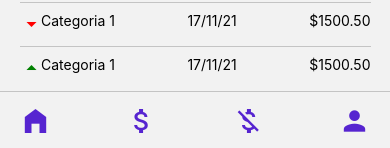
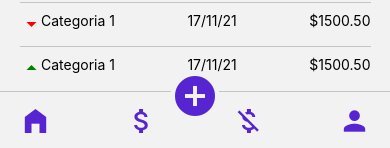
Before and after one commit to rigobertoalag/budget-portfolio, a React Native app: screen /IndexBudget in a window 390 px wide. Shown: the part 694-842 px from the top of the page. Built offline with nearby package versions, Linux system fonts and the light colour scheme.

Commit message:
Finish with IndexBudget page design

```diff
--- a/components/budget/IndexBudget.jsx
+++ b/components/budget/IndexBudget.jsx
@@ -308,6 +308,7 @@ export default function IndexBudget() {
         </ScrollView>
       </View>
 
+      {/* BOTTOM NAVIGATOR */}
       <View
         style={{
           bottom: 0,
@@ -328,7 +329,6 @@ export default function IndexBudget() {
           color="#5624D0"
           style={{ marginLeft: "5%" }}
         />
-        {/* <MaterialIcons name="add-circle" size={32} color="#5624D0" /> */}
         <MaterialIcons name="attach-money" size={32} color="#5624D0" />
         <MaterialIcons name="money-off" size={32} color="#5624D0" />
         <MaterialIcons
@@ -338,6 +338,18 @@ export default function IndexBudget() {
           style={{ marginRight: "5%" }}
         />
       </View>
+
+      {/* ADD BUTTON */}
+      <View
+        style={{ bottom: "3.5%", position: "absolute", alignSelf: "center" }}
+      >
+        <MaterialIcons
+          name="add-circle"
+          size={48}
+          color="#5624D0"
+          style={{ backgroundColor: "#F2F2F2" }}
+        />
+      </View>
     </View>
   );
 }
```
